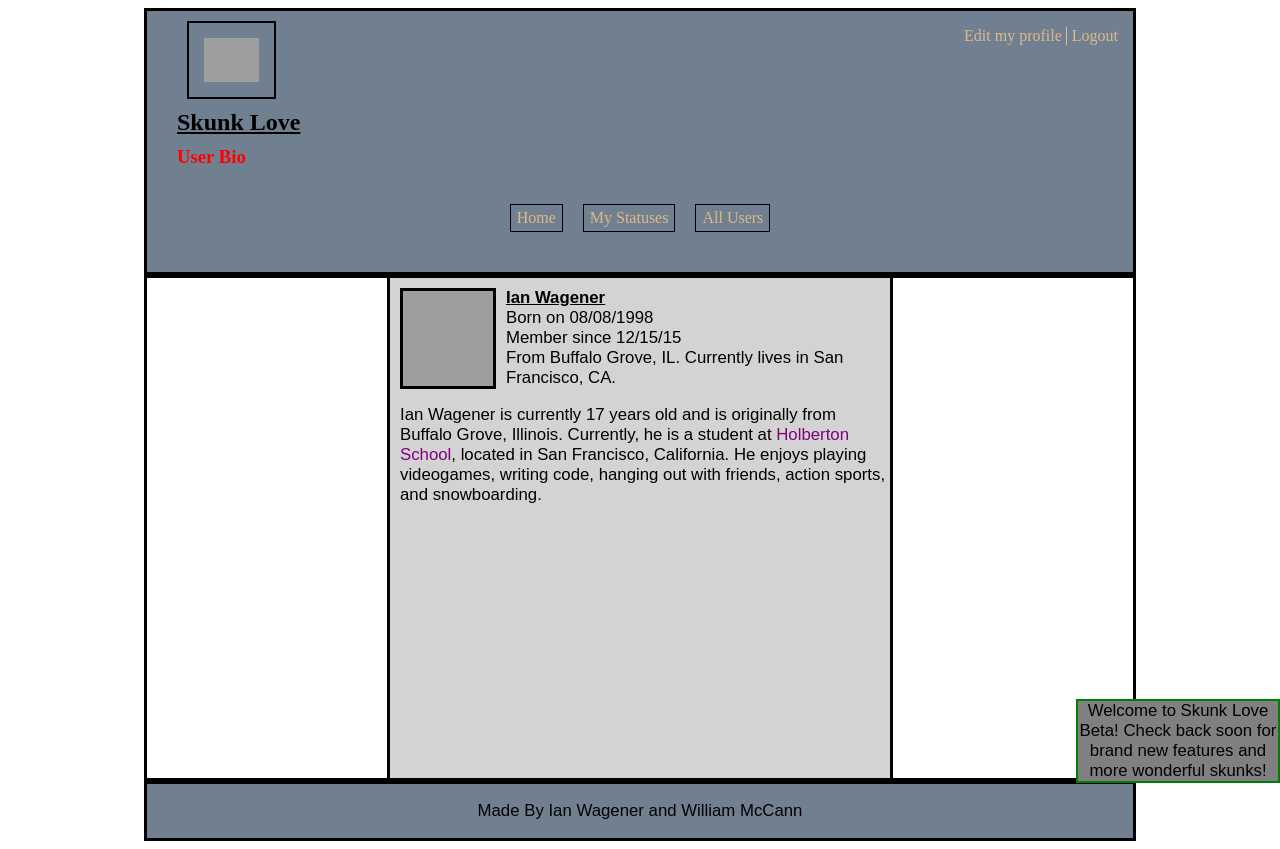
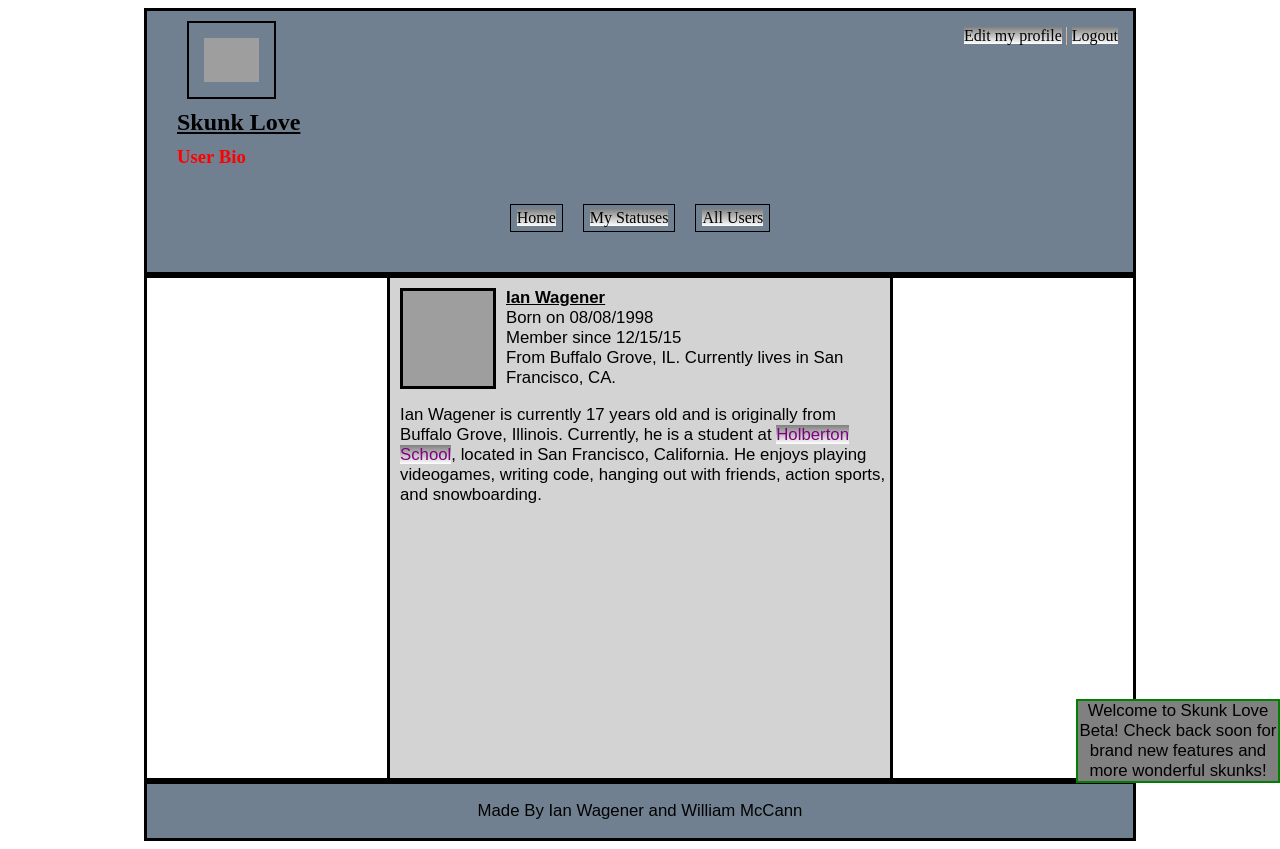
Before and after one commit to WilliamMcCann/twitter-clone-Ian-William, a PHP site: page /user-page.html in a window 1280 px wide. Run offline with PHP 8.4, Linux system fonts and the light colour scheme; grey boxes are pictures that could not be loaded.

Commit message:
working with gradient

```diff
--- a/user-page.css
+++ b/user-page.css
@@ -32,7 +32,7 @@ h2 {
 
 }
 li a {
-    color: burlywood
+    color: black
 }
 
 #tagline {
@@ -186,8 +186,15 @@ footer {
 
 a {
     text-decoration: none;
+    background: linear-gradient(grey,white);
 }
 
 a:hover {
     text-decoration: underline;
+    background: linear-gradient(white,grey);
+
 }
+
+a:active {
+    background: none;
+}
```
